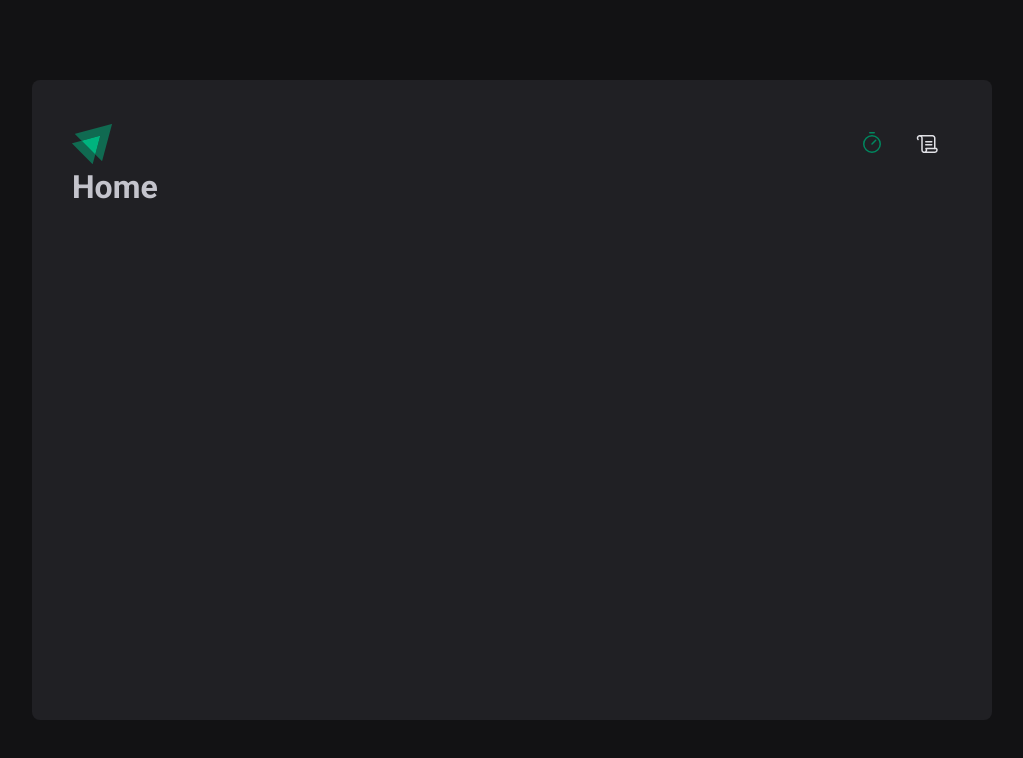
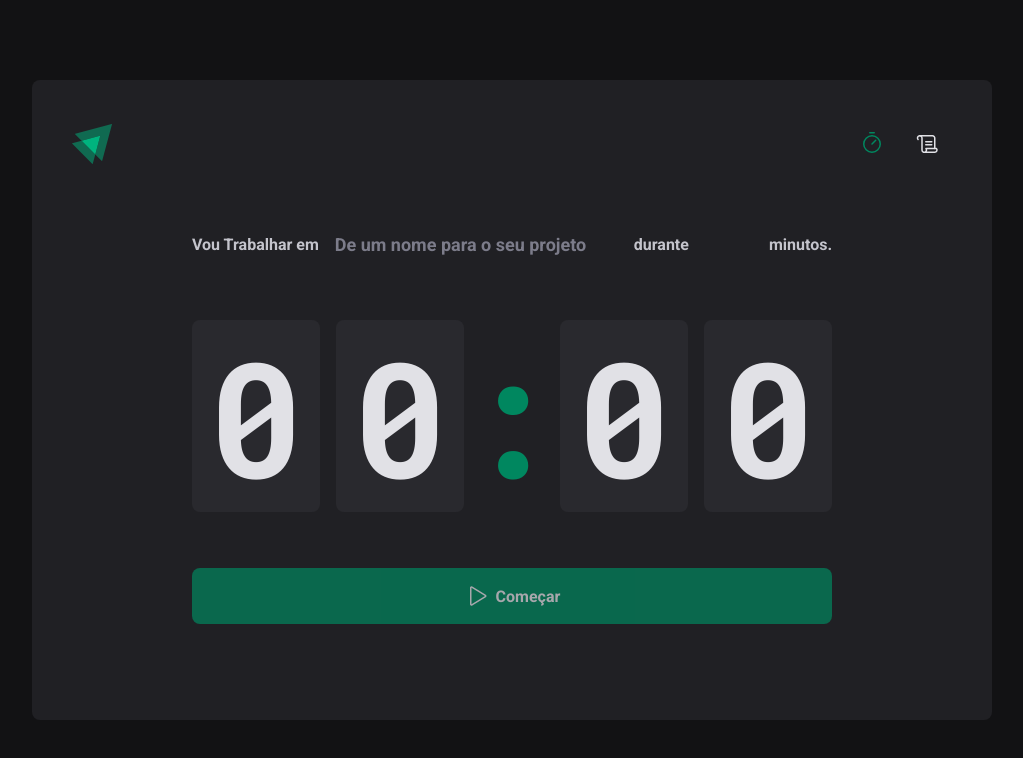
Before and after one commit to vinnycosta9898/ignite-timer, a React (Vite) app: page / in a window 1280 px wide. Shown: the top 758 px of the page, without its empty margins (128-1151 px from the left). Built offline with nearby package versions, Linux system fonts and the light colour scheme.

Commit message:
Finalizando a interface da page Home

```diff
--- a/src/components/Header/styles.ts
+++ b/src/components/Header/styles.ts
@@ -28,7 +28,6 @@
             &.active{
                 color: ${props => props.theme["green-500"]};
             }
-
         }
     }
 `
--- a/src/pages/Home/index.tsx
+++ b/src/pages/Home/index.tsx
@@ -1,5 +1,42 @@
+import { Play } from 'phosphor-react';
+import { HomeContainer,
+         FormContainer,
+         CountDownContainer,
+         Separator,
+         StartCountDownButton,
+         TaskInput,
+         MinutesAmountInput
+        } from './styles';
+
 export function Home(){
     return(
-        <h1>Home</h1>
+        <HomeContainer>
+            <form action="">
+                <FormContainer>
+                    <label htmlFor="task">Vou Trabalhar em</label>
+                    <TaskInput
+                        id="task"
+                        placeholder="De um nome para o seu projeto"
+                    />
+                    <label htmlFor="minutesAmount">durante</label>
+                    <MinutesAmountInput type="number" id="minutesAmount" />
+                    <span>minutos.</span>
+                </FormContainer>
+
+
+                <CountDownContainer>
+                    <span>0</span>
+                    <span>0</span>
+                    <Separator>:</Separator>
+                    <span>0</span>
+                    <span>0</span>
+                </CountDownContainer>
+
+                <StartCountDownButton type="submit" disabled>
+                    <Play size={24}/>
+                    Começar
+                </StartCountDownButton>
+            </form>
+        </HomeContainer>
     )
 }
--- /dev/null
+++ b/src/pages/Home/styles.ts
@@ -0,0 +1,109 @@
+import styled from "styled-components";
+
+export const HomeContainer = styled.main`
+  flex: 1;
+  display: flex;
+  flex-direction: column;
+  align-items: center;
+  justify-content: center;
+
+    form {
+        display: flex;
+        flex-direction: column;
+        align-items: center;
+        gap: 3.5rem;
+    }
+`
+
+export const FormContainer = styled.div`
+    width: 100%;
+    display: flex;
+    align-items: center;
+    justify-content: center;
+    gap: 0.5rem;
+
+    color: ${(props) => props.theme["gray-100"]}
+    font-size: 1.125rem;
+    font-weight: bold;
+    flex-wrap: wrap;
+`
+
+const BaseInput = styled.input`
+    height: 2.5rem;
+
+    background: transparent;
+    border: 0;
+    border-bottom: 2px solid ${(props) => props.theme["gray-500"]}
+    color: ${(props) => props.theme["gray-100"]};
+    font-size: 1.125rem;
+    font-weight: bold;
+    padding: 0 0.5rem;
+
+    &:focus{
+        box-shadow: none;
+        border-color: ${(props) => props.theme["green-500"]}
+    }
+
+    &::placeholder{
+        color: ${(props) => props.theme["gray-500"]};
+    }
+`
+
+export const TaskInput = styled(BaseInput)`
+    background: transparent;
+    flex: 1;
+`
+
+export const MinutesAmountInput = styled(BaseInput)`
+    width: 4rem;
+`
+
+export const CountDownContainer = styled.div`
+    color: ${(props) => props.theme['gray-100']};
+    font-family: 'Roboto Mono', monospace;
+    font-size: 10rem;
+    line-height: 8rem;
+
+    display: flex;
+    gap: 1rem;
+
+    span {
+        background: ${(props) => props.theme['gray-700']};
+        padding: 2rem 1rem;
+        border-radius: 8px;
+    }
+`
+export const Separator = styled.div`
+    padding: 2rem 0;
+    color: ${(props) => props.theme['green-500']};
+    width: 4rem;
+    overflow: hidden;
+    display: flex;
+    justify-content: center;
+`
+
+export const StartCountDownButton = styled.button`
+    width: 100%;
+
+    background: ${(props) => props.theme["green-500"]};
+    color: ${(props) => props.theme["gray-100"]};
+    border: 0;
+    border-radius: 8px;
+    cursor: pointer;
+    font-weight: bold;
+    padding: 1rem;
+
+    display: flex;
+    align-items: center;
+    justify-content: center;
+    gap: 0.5rem;
+
+    &:disabled{
+        cursor: not-allowed;
+        opacity: 0.7;
+    }
+
+    &:not(:disabled):hover{
+        background: ${(props => props.theme["green-700"])};
+    }
+`
--- a/src/styles/GlobalStyle.ts
+++ b/src/styles/GlobalStyle.ts
@@ -16,6 +16,7 @@
         background: ${props => props.theme["gray-900"]};
         color: ${props => props.theme["gray-300"]};
         margin: 0 10rem;
+        -webkit-font-smoothing: anti-aliased;
     }
 
     body, button, input, textarea {
```
